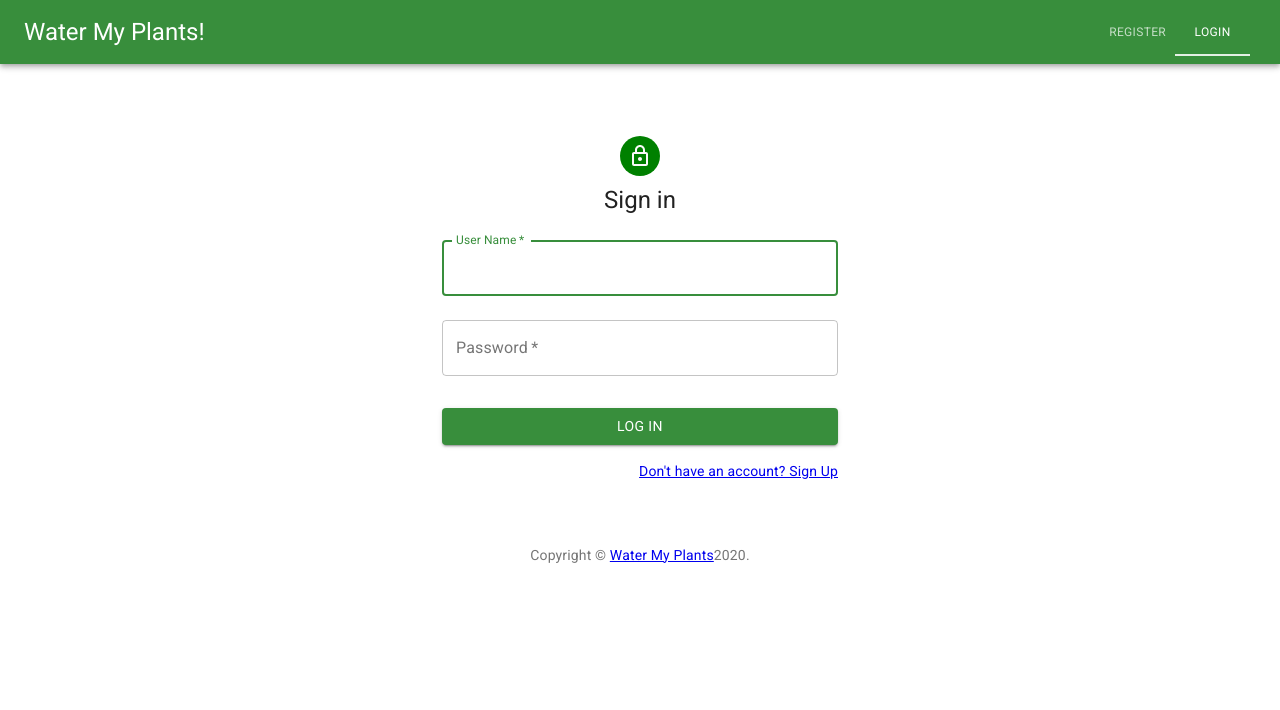
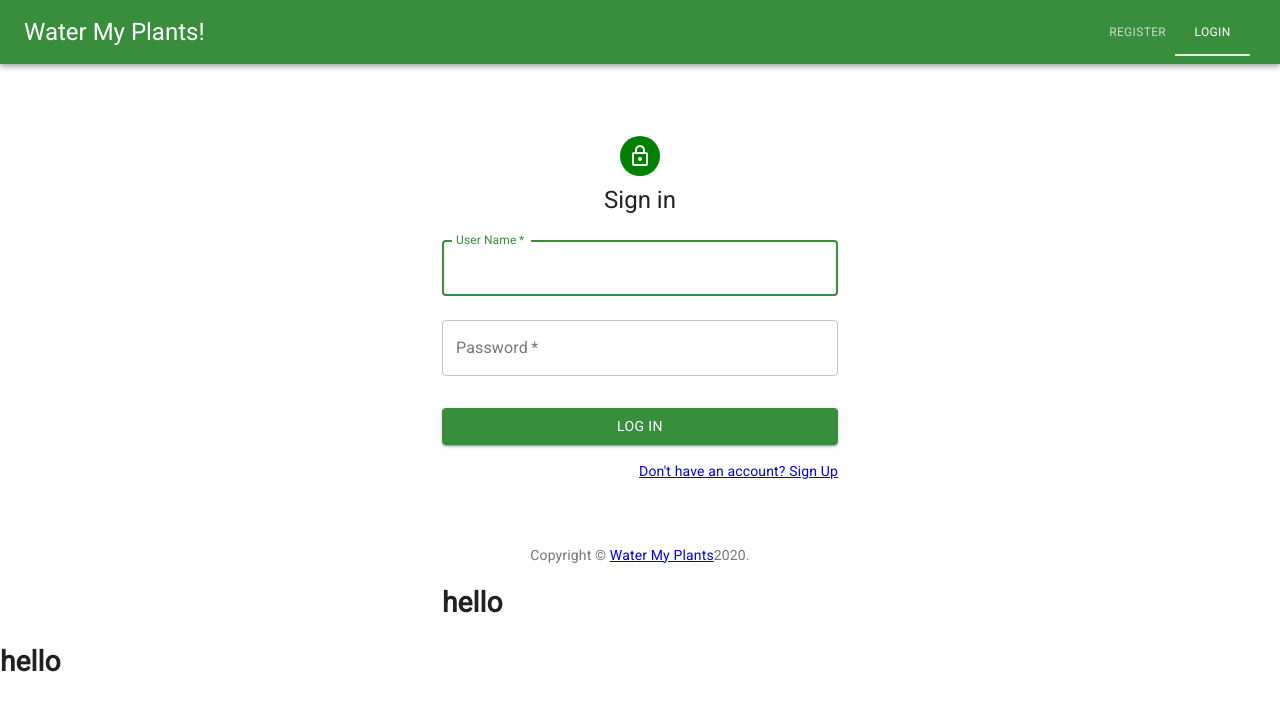
Before and after one commit to Build-Week-Water-My-Plants-3/Front-End, a React (Create React App) app: page /login in a window 1280 px wide. Shown: the top 710 px of the page. Built offline with nearby package versions, Linux system fonts and the light colour scheme; no server answers.

Commit message:
adding data component

```diff
--- a/src/App.js
+++ b/src/App.js
@@ -1,6 +1,8 @@
 import React, { useEffect } from "react";
 import "./App.css";
 import { Route, Switch, Redirect } from "react-router-dom";
+
+import Data from "./components/DustinRender.js/DustinData";
 import PrivateRoute from "./components/PrivateRoute/PrivateRoute";
 import NavBar from "./components/NavBar/NavBar";
 import UserForm from "./components/Registration/UserForm";
@@ -47,6 +49,7 @@ function App() {
           <SettingsView />
         </PrivateRoute>
       </Switch>
+      <Data />
     </div>
   );
 }
--- /dev/null
+++ b/src/components/DustinRender.js/DustinData.js
@@ -0,0 +1,25 @@
+import React, {useState, useEffect} from 'react';
+import axios from "axios";
+
+function Data(){
+    const [Data, setData] = useState([]);
+
+    useEffect(() => {
+        axios.post("https://water-my-plants-bw-3.herokuapp.com/plants/all")
+        .then(response => {
+            console.log("Hello:",response)
+            setData(response)
+        })
+    }, [])
+
+
+    return(
+        <div>
+            <h1>hello
+                {Data}
+            </h1>
+        </div>
+    )
+}
+
+export default Data;
--- a/src/components/Login/LogIn.js
+++ b/src/components/Login/LogIn.js
@@ -1,5 +1,7 @@
 import React, { useState } from "react";
 import { Link, withRouter } from 'react-router-dom';
+import Data from "../DustinRender.js/DustinData";
+
 import Avatar from "@material-ui/core/Avatar";
 import Button from "@material-ui/core/Button";
 import CssBaseline from "@material-ui/core/CssBaseline";
@@ -142,6 +144,7 @@ export default function LogIn(props) {
       <Box mt={8}>
         <Copyright />
       </Box>
+      <Data />
     </Container>
   );
 }
```
